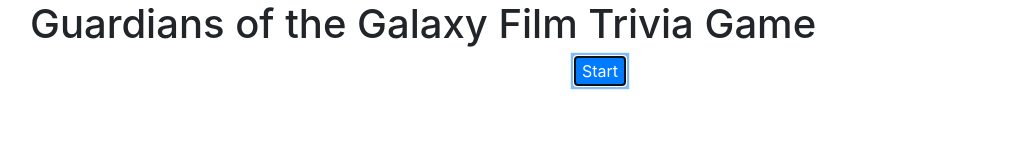
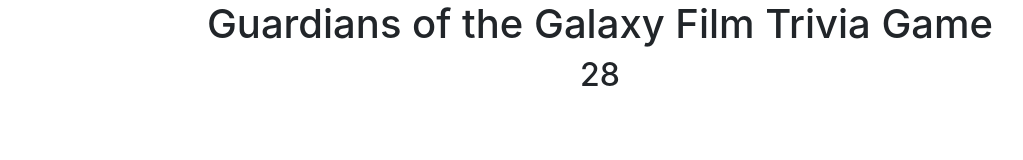
Before and after one commit to L-Ward/TriviaGame, a plain HTML site: page index.html in a window 1280 px wide. Both pictures are taken after a click on the button "Start". Shown: the whole page, without its empty margins (40-1063 px from the left). Drawn offline with nearby package versions, Linux system fonts and the light colour scheme.

Commit message:
Working 30 second question timer.

```diff
--- a/assets/javascript/app.js
+++ b/assets/javascript/app.js
@@ -3,7 +3,7 @@ $(document).ready(function () {
     var game = {
         questions: [
             {
-                question: "Star-Lord's real name is?",
+                question: "What is Star-Lord's real name?",
                 answer1: "Peter Dinklage",
                 answer2: "Peter Parker",
                 answer3: "Peter Venkman",
@@ -28,11 +28,16 @@ $(document).ready(function () {
             // }
         ]
     }
+    var questionCount = "0";
+    var timerNumber = 30;
+    var intervalId;
 
     startScreenBuilder();
 
     //functions
     //BUILDERS -- Screen Builders
+
+    //Start Screen
     function startScreenBuilder() {
         //create screen content
         var startRow = $("<div>").addClass("row justify-content-center");
@@ -43,12 +48,71 @@ $(document).ready(function () {
         $(startCol).append(startBtn)
         $(startRow).append(startCol);
         $(".container").append(startRow);
+        $(".start-button").click
+
+        //move to next screen
+        $(".start-button").click(start);
+    }
+
+    function questionScreenBuilder() {
+        //timer
+        var timerRow = $("<div>").addClass("row justify-content-center");
+        var timerCol = $("<div>").addClass("col-xs-12 timer-col");
+        //question
+        var questionRow = $("<div>").addClass("row justify-content-center question-row");
+        var questionCol = $("<div>").addClass("col-xs-12 question-col");
+        //answers
+        var answerRow = $("<div>").addClass("row justify-content-center");
+        var answerCol = $("<div>").addClass("col-xs-12");
+
+        //append timer
+        $(timerRow).append(timerCol);
+        $(".container").append(timerRow)
+        timer();
+        //display
+        // for (var i = 0; i < game.questions.length; i++) {
+        //     console.log(game.questions[i].question);
+        // }
     }
 
     //BUILDERS -- Element builders
 
     //HANDLERS
+    //Start button
+    function start() {
+        empty();
+        questionScreenBuilder();
+    }
+
+    //timer
+    function timer() {
+        clearInterval(intervalId);
+        intervalId = setInterval(decrement, 1000);
+    }
+
+    function decrement() {
+        //  Decrease number by one.
+        timerNumber--;
+        //  Show the number in the #show-number tag.
+        $(".timer-col").html("<h2>" + timerNumber + "</h2>");
+        //  Once number hits zero...
+        if (timerNumber === 0) {
+            //  ...run the stop function.
+            stop();
+            //  Alert the user that time is up.
+            alert("Time Up!");
+        }
+    }
+    //  The stop function
+    function stop() {
+        //  Clears our intervalId
+        //  We just pass the name of the interval
+        //  to the clearInterval function.
+        clearInterval(intervalId);
+    }
 
     //RANDOM FUNCTIONS
-
+    function empty() {
+        $(".container").empty();
+    }
 });
--- a/index.html
+++ b/index.html
@@ -14,11 +14,12 @@
 </head>
 
 <body>
-    <div class="container">
-        <h1 class="row">Guardians of the Galaxy Film Trivia Game</h1>
-        <!-- incoming content -->
+    <div class="inner-content">
+        <h1 class="row justify-content-center">Guardians of the Galaxy Film Trivia Game</h1>
+        <div class="container">
+            <!-- incoming content -->
+        </div>
     </div>
-
     <!-- jQuery minified -->
     <script src="https://code.jquery.com/jquery-3.3.1.min.js" integrity="sha256-FgpCb/KJQlLNfOu91ta32o/NMZxltwRo8QtmkMRdAu8="
         crossorigin="anonymous"></script>
```
